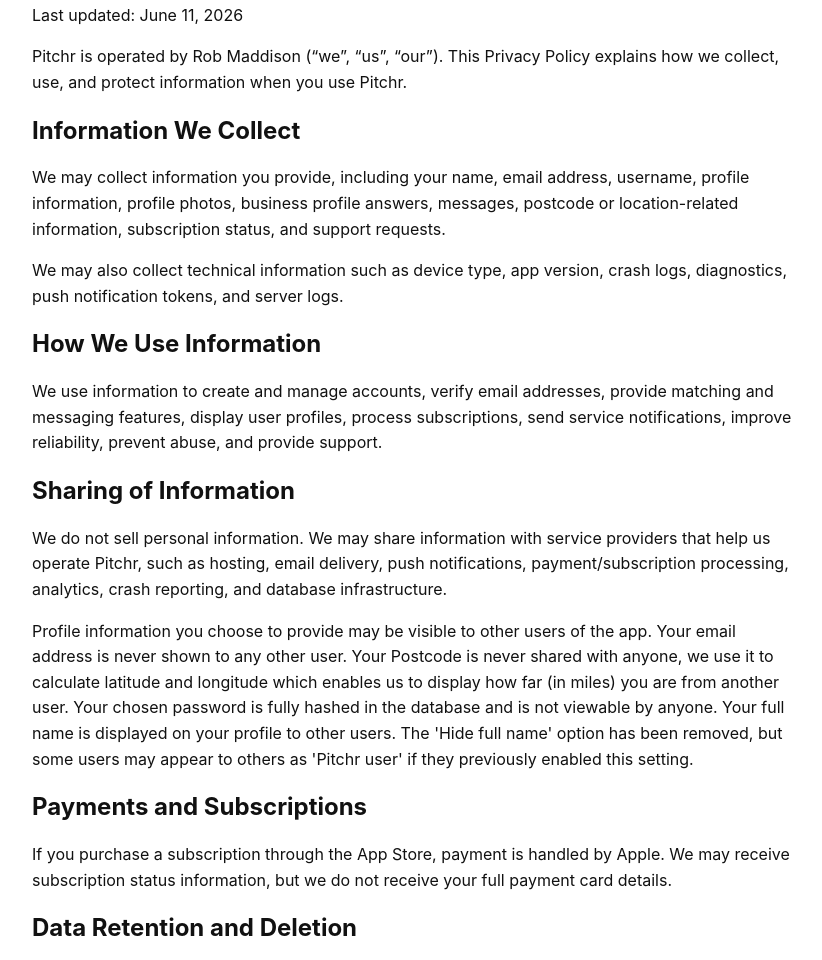
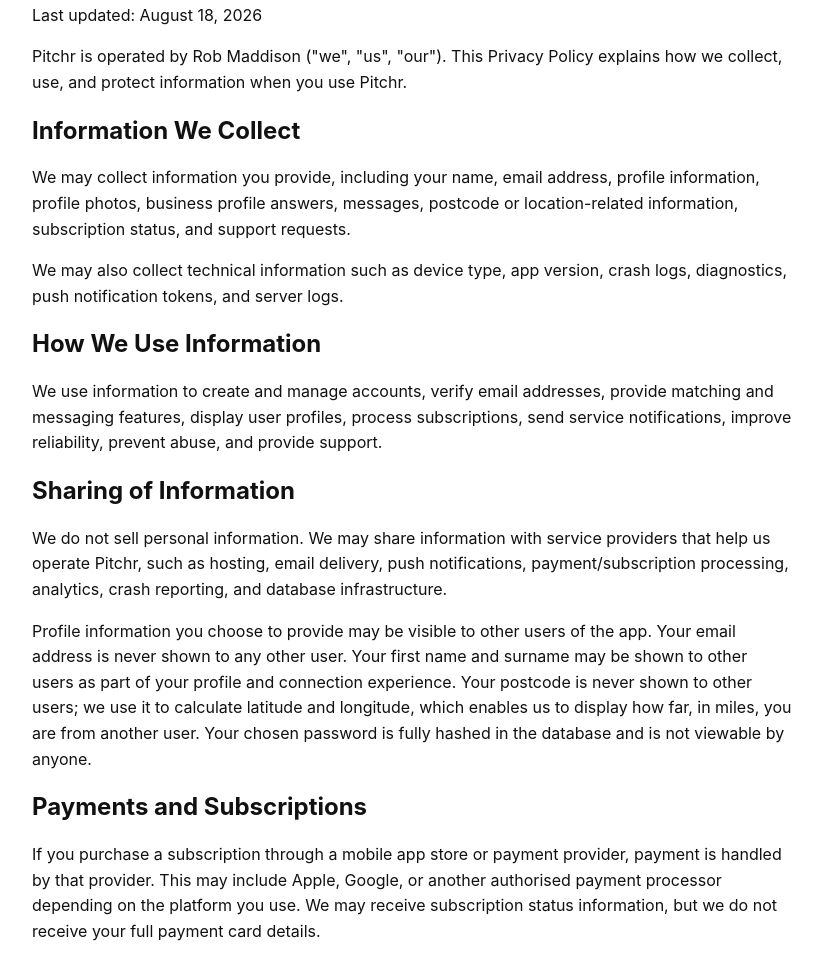
Before and after one commit to purpleha2e/pitchr_privacy_policy, a plain HTML site: page privacy-policy/index.html in a window 1280 px wide. Shown: the part 120-1080 px from the top of the page, without its empty margins (228-1050 px from the left). Drawn offline with Linux system fonts and the light colour scheme.

Commit message:
Update index.html

```diff
--- a/privacy-policy/index.html
+++ b/privacy-policy/index.html
@@ -20,13 +20,13 @@
   </head>
   <body>
     <h1>Privacy Policy</h1>
-    <p>Last updated: June 11, 2026</p>
+    <p>Last updated: August 18, 2026</p>
 
-    <p>Pitchr is operated by Rob Maddison (“we”, “us”, “our”). This Privacy Policy explains how we
+    <p>Pitchr is operated by Rob Maddison ("we", "us", "our"). This Privacy Policy explains how we
     collect, use, and protect information when you use Pitchr.</p>
 
     <h2>Information We Collect</h2>
-    <p>We may collect information you provide, including your name, email address, username, profile information, profile
+    <p>We may collect information you provide, including your name, email address, profile information, profile
     photos, business profile answers, messages, postcode or location-related information, subscription status, and support
     requests.</p>
 
@@ -44,14 +44,15 @@
     infrastructure.</p>
 
     <p>Profile information you choose to provide may be visible to other users of the app. Your email address is never shown
-    to any other user. Your Postcode is never shared with anyone, we use it to calculate latitude and longitude which enables
-    us to display how far (in miles) you are from another user. Your chosen password is fully hashed in the database and is
-    not viewable by anyone. Your full name is displayed on your profile to other users. The 'Hide full name' option has been
-    removed, but some users may appear to others as 'Pitchr user' if they previously enabled this setting.</p>
+    to any other user. Your first name and surname may be shown to other users as part of your profile and connection
+    experience. Your postcode is never shown to other users; we use it to calculate latitude and longitude, which enables us
+    to display how far, in miles, you are from another user. Your chosen password is fully hashed in the database and is not
+    viewable by anyone.</p>
 
     <h2>Payments and Subscriptions</h2>
-    <p>If you purchase a subscription through the App Store, payment is handled by Apple. We may receive subscription status
-    information, but we do not receive your full payment card details.</p>
+    <p>If you purchase a subscription through a mobile app store or payment provider, payment is handled by that provider.
+    This may include Apple, Google, or another authorised payment processor depending on the platform you use. We may receive
+    subscription status information, but we do not receive your full payment card details.</p>
 
     <h2>Data Retention and Deletion</h2>
     <p>We keep account information while your account is active. You can request account deletion in the app or by contacting
@@ -70,7 +71,7 @@
     <p>Pitchr is not intended for children under 18. We do not collect personal information from children.</p>
 
     <h2>Changes to This Policy</h2>
-    <p>We may update this Privacy Policy from time to time. We will update the “Last updated” date when changes are made.</p>
+    <p>We may update this Privacy Policy from time to time. We will update the "Last updated" date when changes are made.</p>
 
     <h2>Contact</h2>
     <p>If you have questions about this Privacy Policy, contact us at:</p>
```
